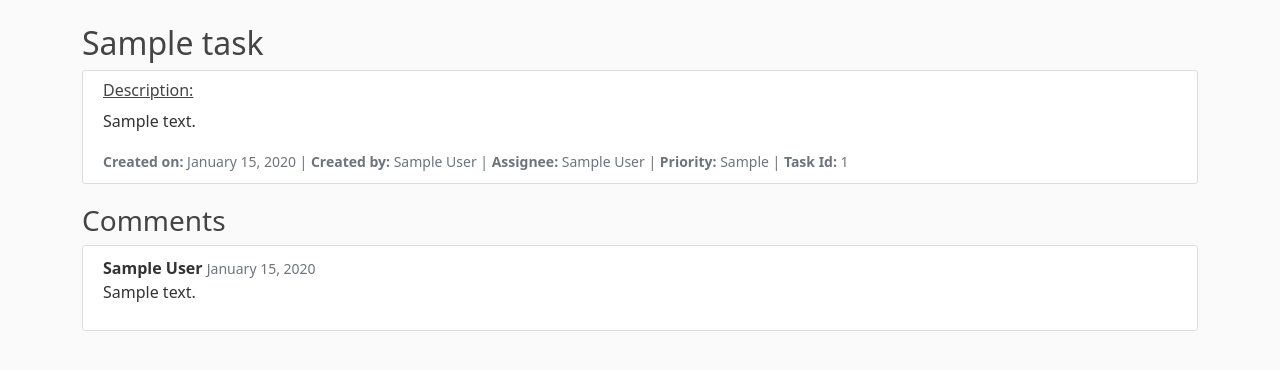
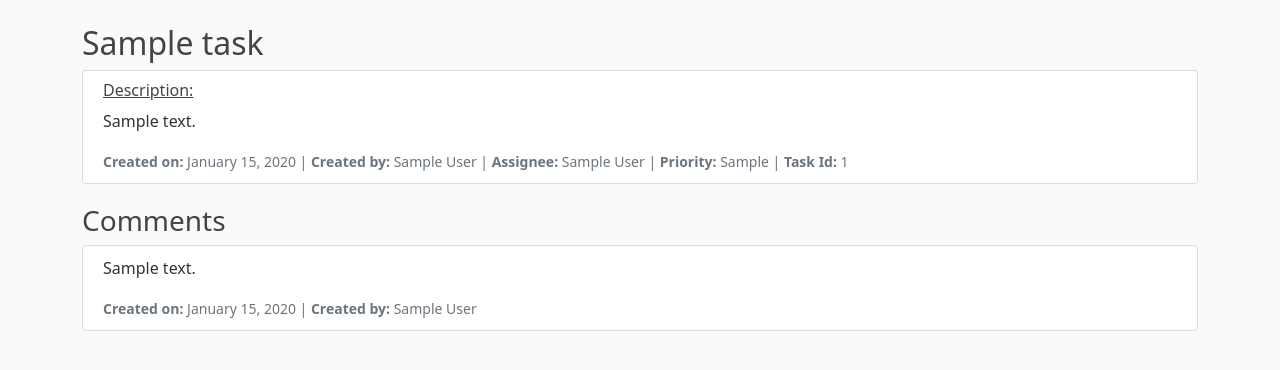
Before and after one commit to redhat-beyond/falcon, a Django app: page /tasks/1 in a window 1280 px wide. Shown: the part 56-426 px from the top of the page. Run offline with Django 3.2, Linux system fonts and the light colour scheme; a user stored in the database is signed in; tables that the repository leaves empty hold one stand-in row (values such as "Sample post").

Commit message:
Fix comments title and view
- If no comments found Comments title will be removed
- Comments format similar to task

```diff
--- a/tasks/templates/tasks/view_single_task.html
+++ b/tasks/templates/tasks/view_single_task.html
@@ -29,19 +29,23 @@
   </div>
   {% endif %}
 </article>
+{% if task.get_comments|length > 0%}
   <h3>Comments</h3>
   {% for comment in task.get_comments %}
     <article class="media content-section">
       <div class="media_body">
+        <p class="article-content">{{ comment.description|truncatechars:400 }}</p>
         <div class="article_metadata">
-          <b>{{ comment.appUser.user.first_name|truncatechars:20 }} {{ comment.appUser.user.last_name|truncatechars:20 }}</b>
+
             <small class="text-muted">
-              {{ comment.created_date|date:"F d, Y" }}
+              <b>Created on: </b>{{ comment.created_date|date:"F d, Y" }} |
+              <b>Created by: </b>{{ comment.appUser.user.first_name|truncatechars:20 }} {{ comment.appUser.user.last_name|truncatechars:20 }}
             </small>
         </div>
-      <p class="article-content">{{ comment.description|truncatechars:400 }}</p>
+
       </div>
     </article>
   {% endfor %}
 {% endif %}
+{% endif %}
 {% endblock content %}
```
Lines whose indentation alone changed are shown as unchanged.
